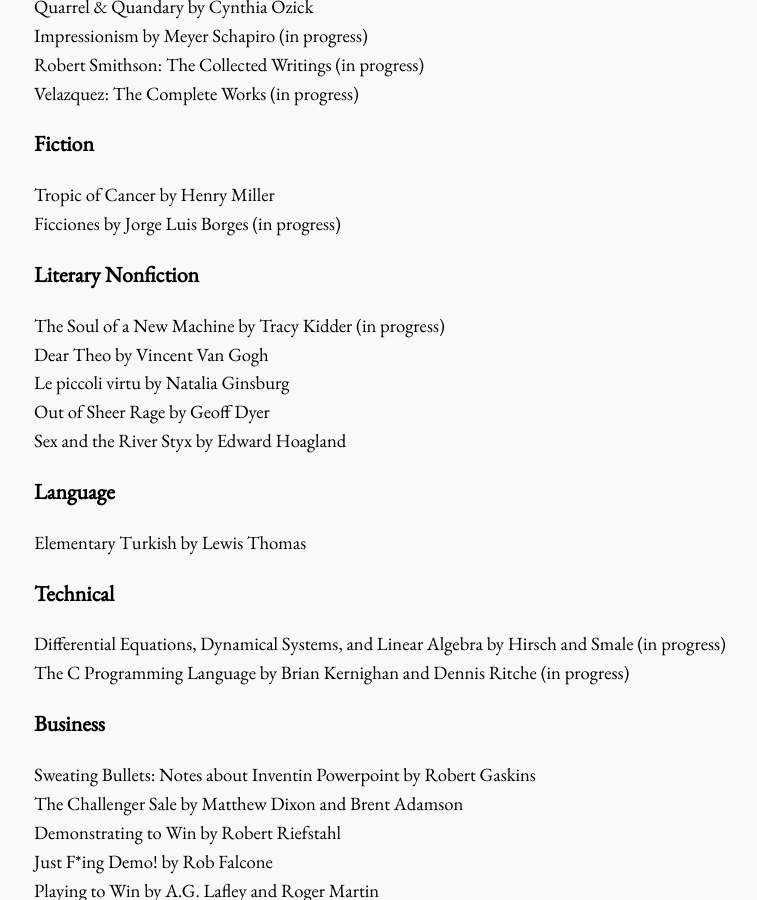
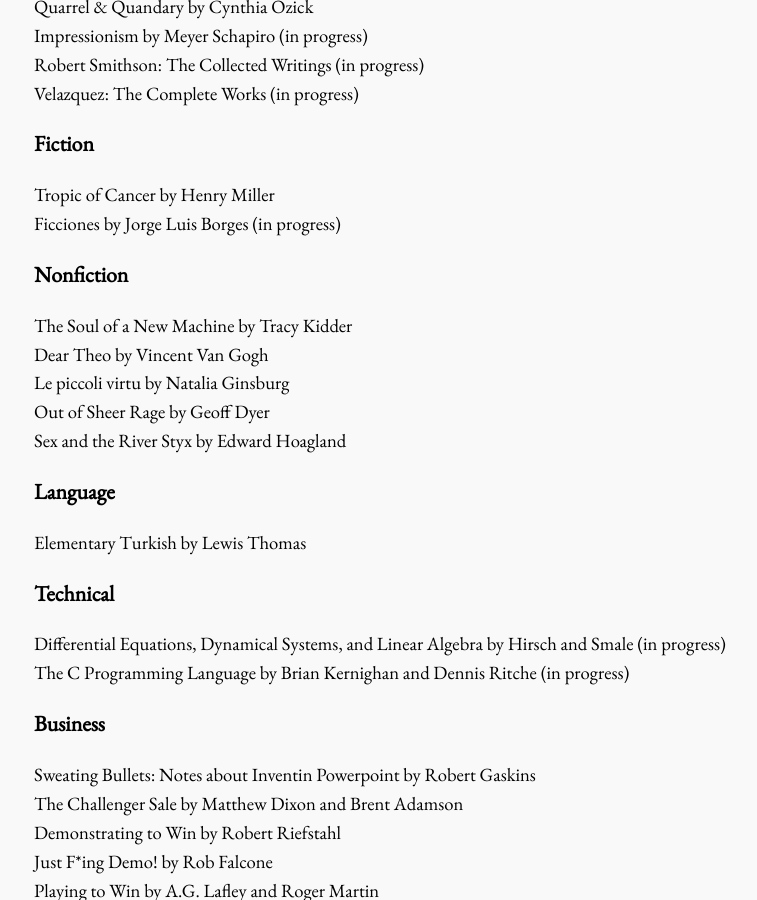
Before and after one commit to bora-uyumazturk/bora-uyumazturk.github.io, a Jekyll site: the page built from reading.html, in a window 1280 px wide and 900 px high, scrolled down 456 px. Shown: the whole window, without its empty margins (138-895 px from the left). Built offline with Jekyll 4.4.1, drawn with Linux system fonts in a browser that asks for light colours.

Commit message:
Update reading.html

```diff
--- a/reading.html
+++ b/reading.html
@@ -29,9 +29,9 @@
   Tropic of Cancer by Henry Miller <br>
   Ficciones by Jorge Luis Borges (in progress) <br>
 
-  <h3>Literary Nonfiction</h3>
+  <h3>Nonfiction</h3>
 
-  The Soul of a New Machine by Tracy Kidder (in progress) <br>
+  The Soul of a New Machine by Tracy Kidder <br>
   Dear Theo by Vincent Van Gogh <br>
   Le piccoli virtu by Natalia Ginsburg <br>
   Out of Sheer Rage by Geoff Dyer <br>
```
